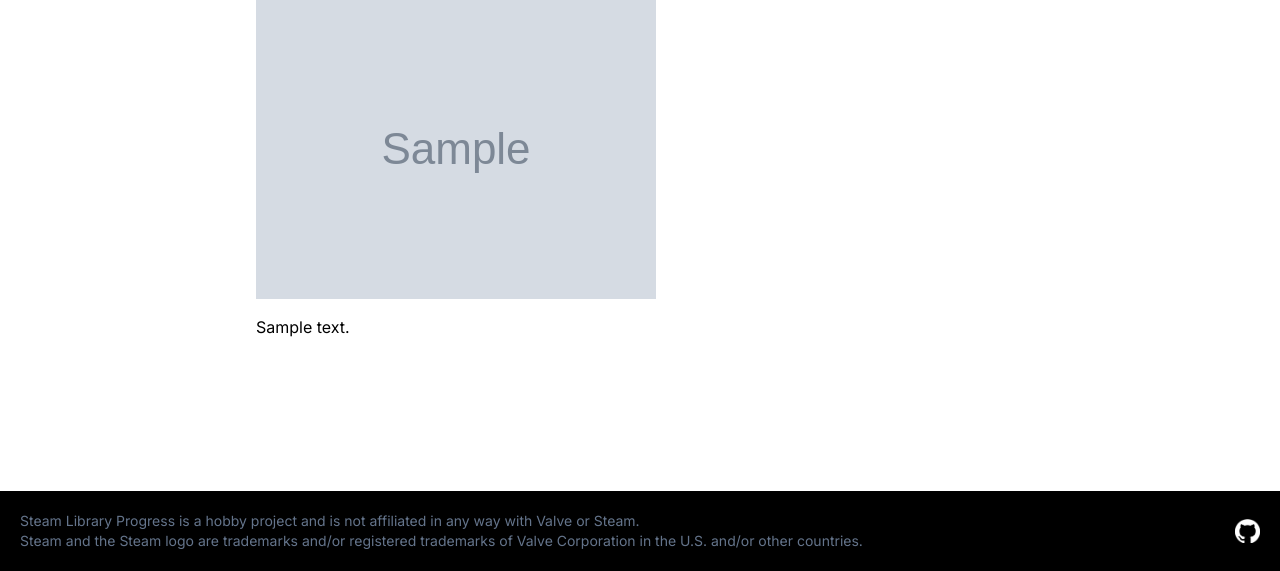
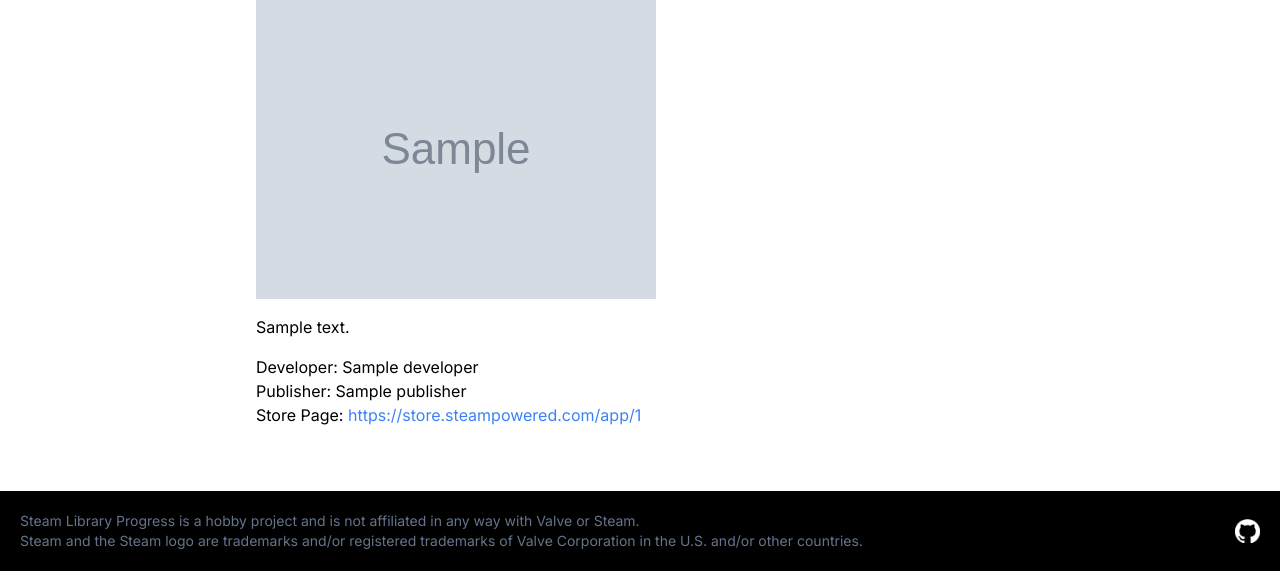
Before and after one commit to monkonius/steam-library-progress, a Flask app: template app/templates/game.html in a window 1280 px wide. Shown: the part 229-800 px from the top of the page. Run offline with Flask 3, Linux system fonts and the light colour scheme; the template is opened without the code that fills it: most values are stand-ins (such as "Sample title", 1, 10 or a date in 2020); grey boxes marked "Sample" are stand-in pictures; style sheets or scripts are compiled from the project's sources.

Commit message:
Add developer, publisher, and store page to game page, and use short description instead

```diff
--- a/app/templates/game.html
+++ b/app/templates/game.html
@@ -21,7 +21,12 @@
                 <p>State: <strong>{{ state }}</strong></p>
             </div>
             <img src="{{ game.header_image }}" alt="{{ game.name }} header image">
-            <div class="mt-4">{{ game.about_the_game|safe }}</div>
+            <div class="mt-4">{{ game.short_description }}</div>
+            <div class="mt-4">
+                <p>Developer: {{ game.developers|join(', ') }}</p>
+                <p>Publisher: {{ game.publishers|join(', ') }}</p>
+                <p>Store Page: <a href="https://store.steampowered.com/app/{{ game.steam_appid}}" target="_blank" rel="external">https://store.steampowered.com/app/{{ game.steam_appid }}</a></p>
+            </div>
         </div>
     </div>
 </section>
```
